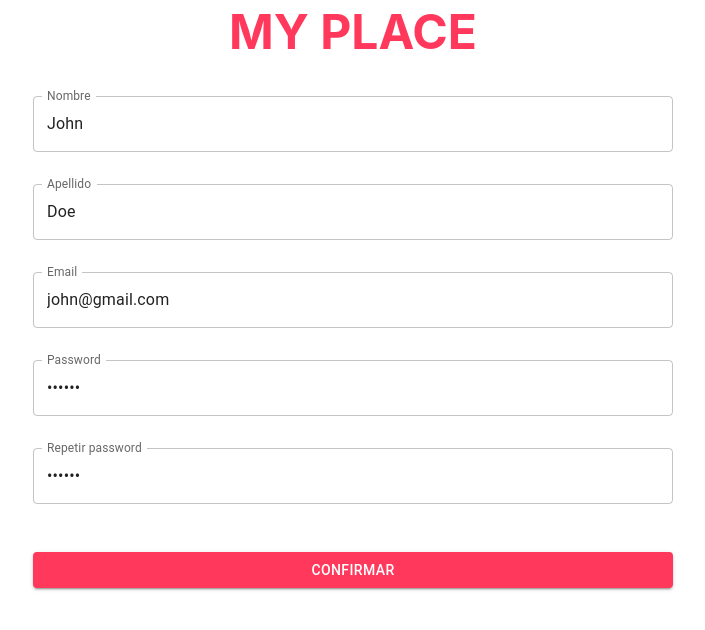
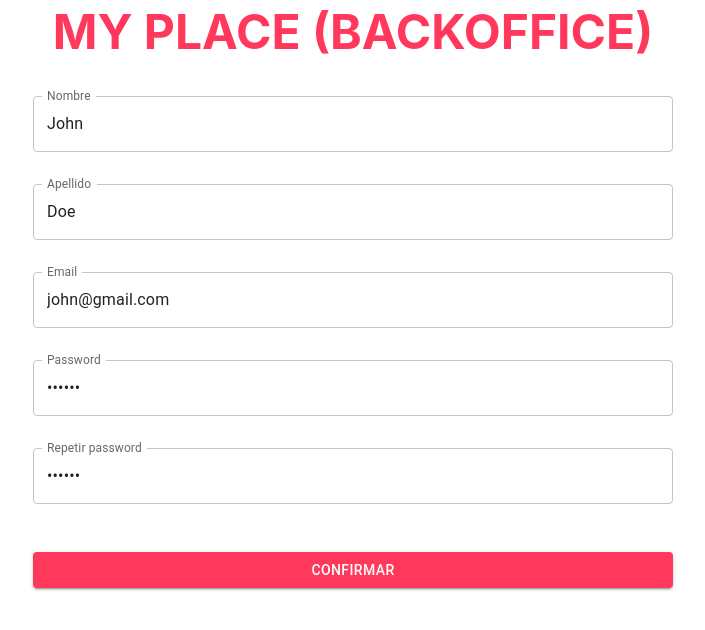
Before and after one commit to ACP1-MyPlace/MyPlaceBackoffice, a React (Create React App) app: page / in a window 1280 px wide. Shown: the top 630 px of the page, without its empty margins (287-992 px from the left). Built offline with nearby package versions, Linux system fonts and the light colour scheme.

Commit message:
Update Register.tsx
se cambia el titulo de la pagina de MY PLACE a MY PLACE (BACKOFFICE)

```diff
--- a/src/Register.tsx
+++ b/src/Register.tsx
@@ -31,7 +31,7 @@ class Register extends Component<RegisterProps, RegisterState> {
     render(){
         return (
             <section className='register-section'>
-                <div className="title">MY PLACE</div>
+                <div className="title">MY PLACE (BACKOFFICE) </div>
                 <form className="register-form">
                 <TextField sx={{ mb: 4, mt: 4}}
                     onChange={e => this.setState({firstName: e.target.value})}
```
